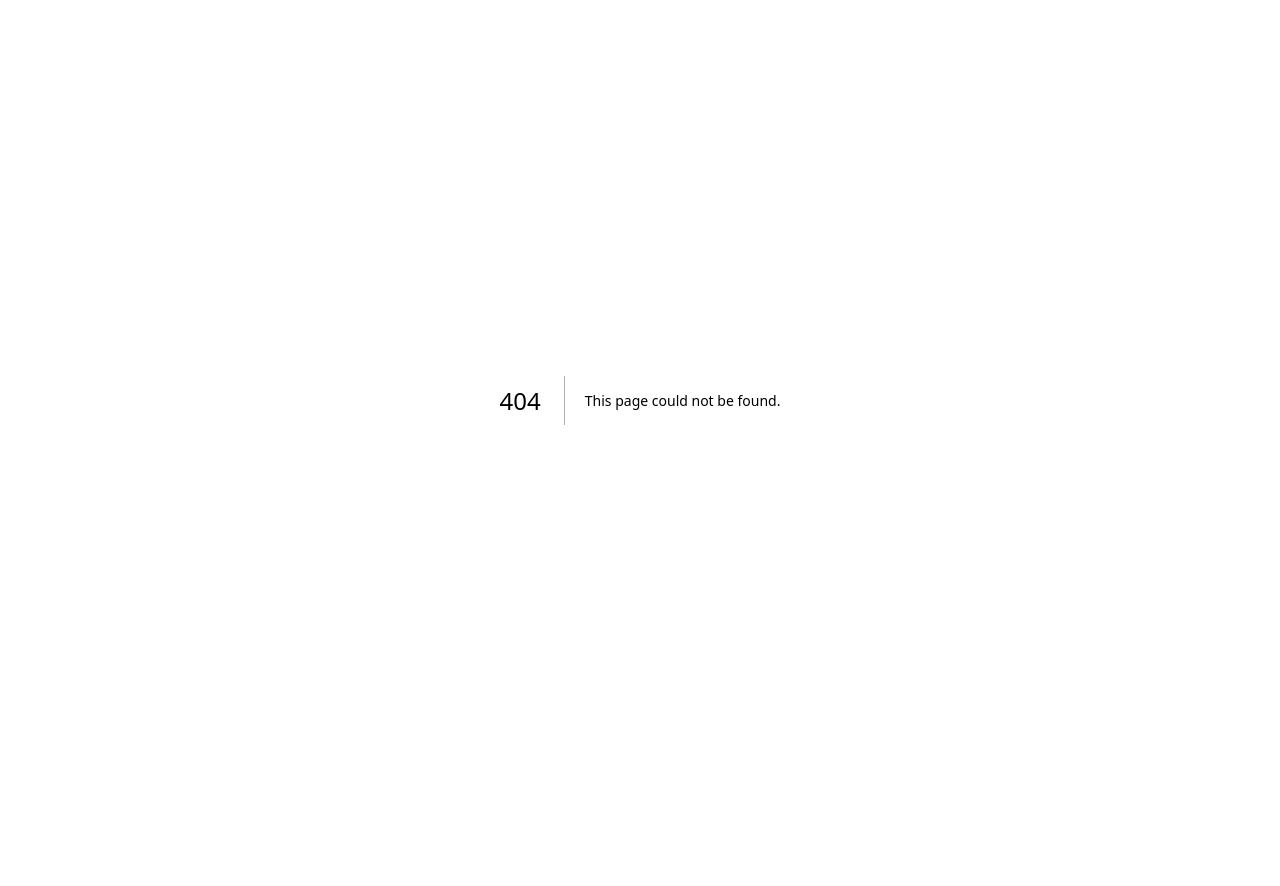
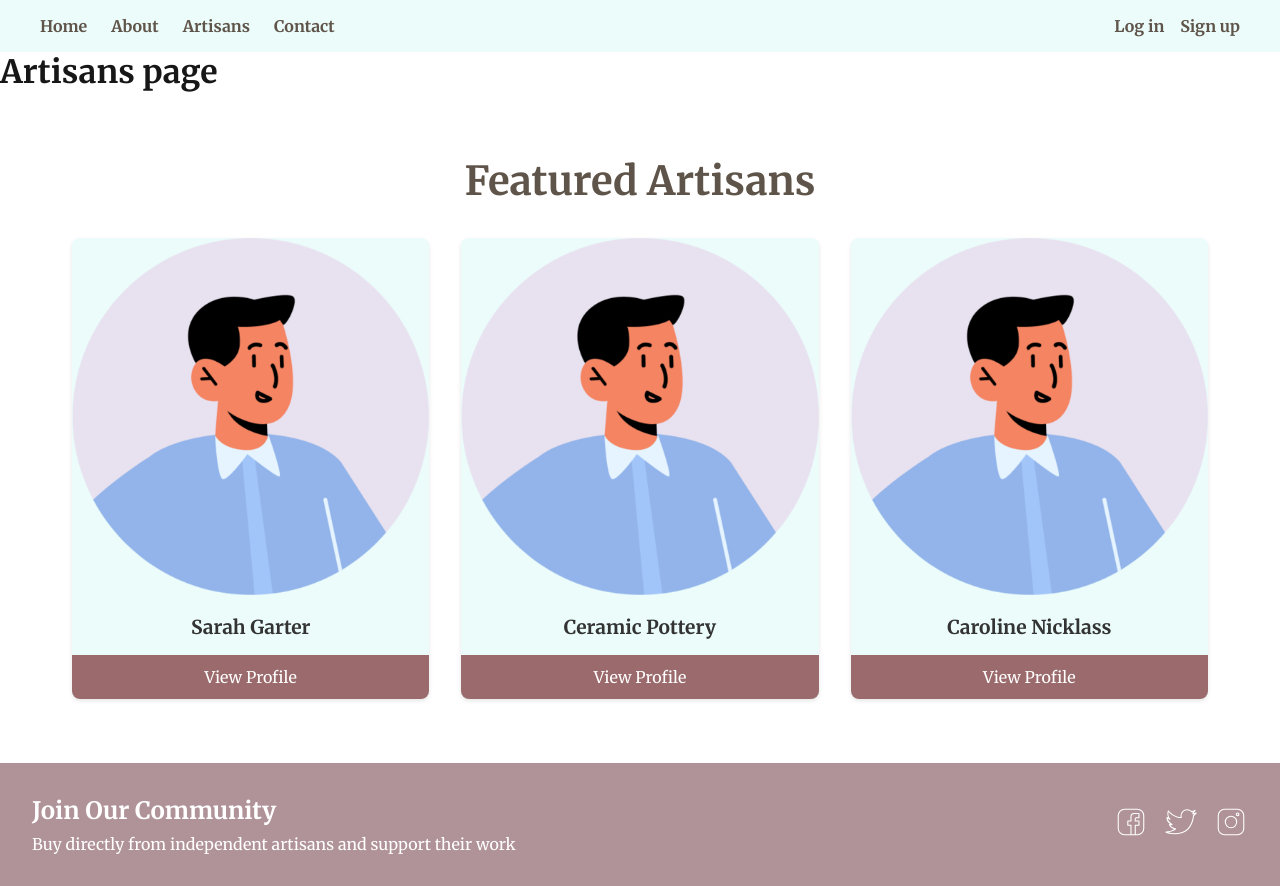
Before and after one commit to HaniaFlores/wdd430-group-project, a Next.js app in the folder handcrafted_haven/: page /artisans in a window 1280 px wide. Before the commit this address had no page. Before the commit the page ends 800 px from the top, so only its background shows below. Built offline with nearby package versions, Linux system fonts and the light colour scheme.

Commit message:
three pages added

```diff
--- /dev/null
+++ b/handcrafted_haven/src/app/artisans/page.tsx
@@ -0,0 +1,16 @@
+import FeaturedArtisans from "@/components/featuredArtisans";
+import Footer from "@/components/footer";
+import Header from "@/components/header";
+
+export default async function Home() {
+    return(
+        <>
+        <Header/>
+        <h1>Artisans page</h1>
+        <FeaturedArtisans/>
+        <Footer/>
+        </>
+
+
+    )
+}
```
Also changed, not shown: handcrafted_haven/src/app/about/page.tsx (added, +15 -0 lines), handcrafted_haven/src/app/contact/page.tsx (added, +13 -0 lines).
